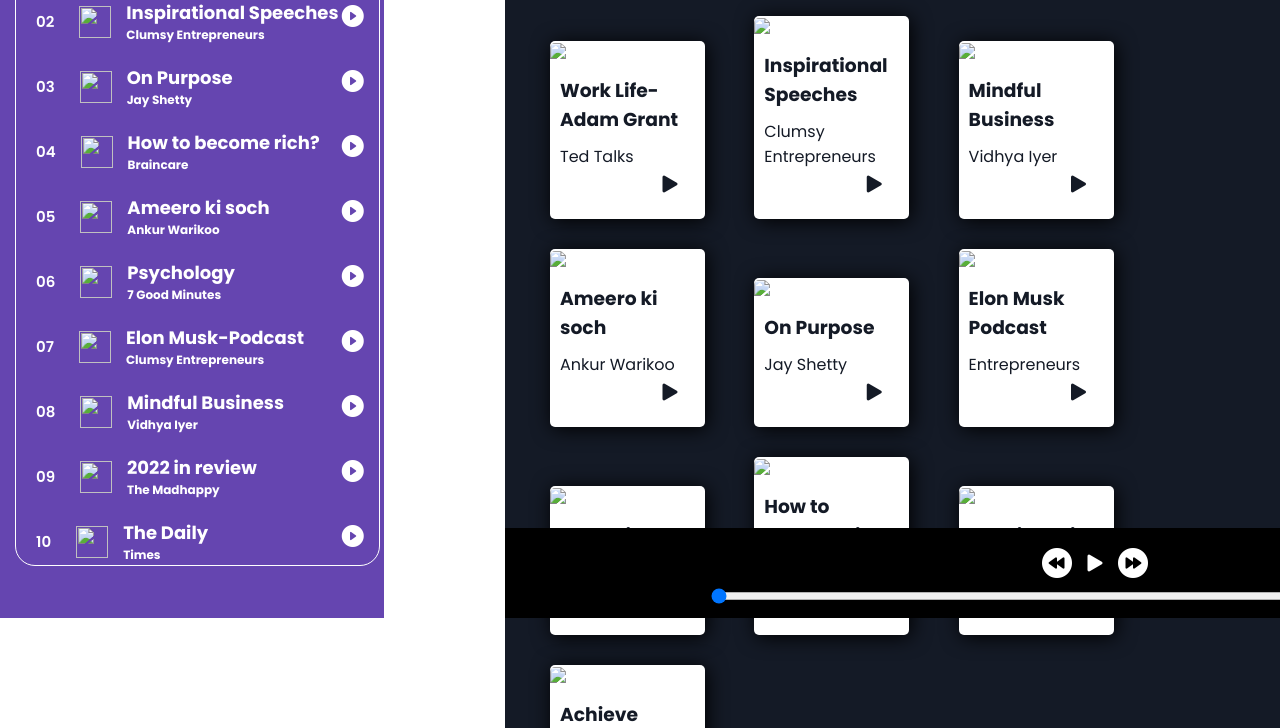
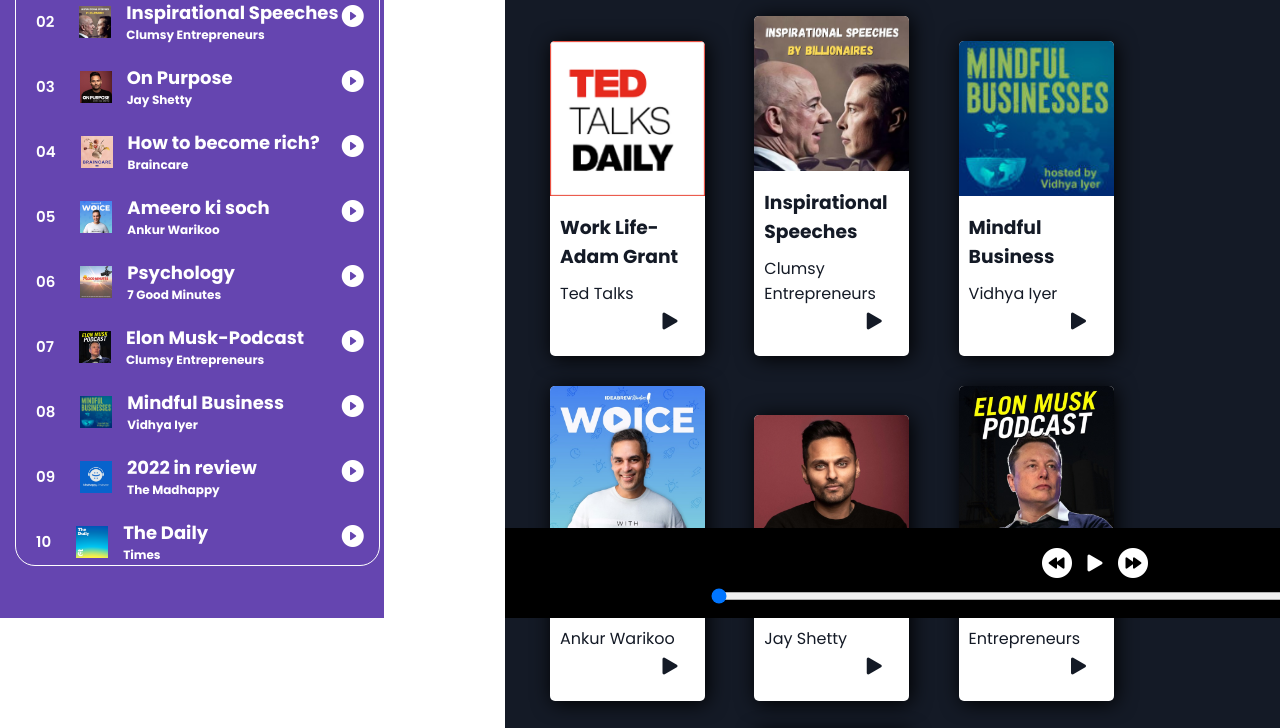
Before and after one commit to Vignesh5140/Podcast, a plain HTML site: page index.html in a window 1280 px wide. Shown: the part 182-910 px from the top of the page. Drawn offline with nearby package versions, Linux system fonts and the light colour scheme.

Commit message:
Update index.html

```diff
--- a/index.html
+++ b/index.html
@@ -26,7 +26,7 @@
                 </li>
                 <li class="songItem">
                     <span>02</span>
-                    <img src="images/2.jpg">
+                    <img src="2.jpg">
                     <h5>
                         Inspirational Speeches
                         <div class="subtitle">Clumsy Entrepreneurs</div>
@@ -35,7 +35,7 @@
                 </li>
                 <li class="songItem">
                     <span>03</span>
-                    <img src="images/5.jpg">
+                    <img src="5.jpg">
                     <h5>
                         On Purpose
                         <div class="subtitle">Jay Shetty</div>
@@ -44,7 +44,7 @@
                 </li>
                 <li class="songItem">
                     <span>04</span>
-                    <img src="images/8.jpg">
+                    <img src="8.jpg">
                     <h5>
                         How to become rich?
                         <div class="subtitle">Braincare</div>
@@ -53,7 +53,7 @@
                 </li>
                 <li class="songItem">
                     <span>05</span>
-                    <img src="images/4.jpg">
+                    <img src="4.jpg">
                     <h5>
                         Ameero ki soch
                         <div class="subtitle">Ankur Warikoo</div>
@@ -62,7 +62,7 @@
                 </li>
                 <li class="songItem">
                     <span>06</span>
-                    <img src="images/10.jpg">
+                    <img src="10.jpg">
                     <h5>
                         Psychology
                         <div class="subtitle">7 Good Minutes</div>
@@ -71,7 +71,7 @@
                 </li>
                 <li class="songItem">
                     <span>07</span>
-                    <img src="images/6.jpg">
+                    <img src="6.jpg">
                     <h5>
                         Elon Musk-Podcast
                         <div class="subtitle">Clumsy Entrepreneurs</div>
@@ -80,7 +80,7 @@
                 </li>
                 <li class="songItem">
                     <span>08</span>
-                    <img src="images/3.jpg">
+                    <img src="3.jpg">
                     <h5>
                         Mindful Business
                         <div class="subtitle">Vidhya Iyer</div>
@@ -89,7 +89,7 @@
                 </li>
                 <li class="songItem">
                     <span>09</span>
-                    <img src="images/9.jpg">
+                    <img src="9.jpg">
                     <h5>
                         2022 in review
                         <div class="subtitle">The Madhappy</div>
@@ -98,7 +98,7 @@
                 </li>
                 <li class="songItem">
                     <span>10</span>
-                    <img src="images/7.jpg">
+                    <img src="7.jpg">
                     <h5>
                         The Daily
                         <div class="subtitle">Times</div>
@@ -119,7 +119,7 @@
                     <input type="text" placeholder="Search">
                 </div>
                 <div class="profile">
-                    <img src="images/User.png">
+                    <img src="User.png">
                 </div>
             </div>
 
@@ -127,7 +127,7 @@
                 <h1>Popular Podcasts</h1>
                 <div class="cards">
                     <div class="pop_image">
-                        <img src="images/1.jpg">
+                        <img src="1.jpg">
                     </div>
                     <div class="title">
                         <h3>Work Life-Adam Grant</h3>
@@ -139,7 +139,7 @@
                 </div>
                 <div class="cards">
                     <div class="pop_image">
-                        <img src="images/2.jpg">
+                        <img src="2.jpg">
                     </div>
                     <div class="title">
                         <h3>Inspirational Speeches</h3>
@@ -151,7 +151,7 @@
                 </div>
                 <div class="cards">
                     <div class="pop_image">
-                        <img src="images/3.jpg">
+                        <img src="3.jpg">
                     </div>
                     <div class="title">
                         <h3>Mindful Business</h3>
@@ -163,7 +163,7 @@
                 </div>
                 <div class="cards">
                     <div class="pop_image">
-                        <img src="images/4.jpg">
+                        <img src="4.jpg">
                     </div>
                     <div class="title">
                         <h3>Ameero ki soch</h3>
@@ -175,7 +175,7 @@
                 </div>
                 <div class="cards">
                     <div class="pop_image">
-                        <img src="images/5.jpg">
+                        <img src="5.jpg">
                     </div>
                     <div class="title">
                         <h3>On Purpose</h3>
@@ -187,7 +187,7 @@
                 </div>
                 <div class="cards">
                     <div class="pop_image">
-                        <img src="images/6.jpg">
+                        <img src="6.jpg">
                     </div>
                     <div class="title">
                         <h3>Elon Musk Podcast</h3>
@@ -199,7 +199,7 @@
                 </div>
                 <div class="cards">
                     <div class="pop_image">
-                        <img src="images/7.jpg">
+                        <img src="7.jpg">
                     </div>
                     <div class="title">
                         <h3>The Daily</h3>
@@ -211,7 +211,7 @@
                 </div>
                 <div class="cards">
                     <div class="pop_image">
-                        <img src="images/8.jpg">
+                        <img src="8.jpg">
                     </div>
                     <div class="title">
                         <h3>How to become rich?</h3>
@@ -223,7 +223,7 @@
                 </div>
                 <div class="cards">
                     <div class="pop_image">
-                        <img src="images/9.jpg">
+                        <img src="9.jpg">
                     </div>
                     <div class="title">
                         <h3>2022 in review</h3>
@@ -235,7 +235,7 @@
                 </div>
                 <div class="cards">
                     <div class="pop_image">
-                        <img src="images/10.jpg">
+                        <img src="10.jpg">
                     </div>
                     <div class="title">
                         <h3>Achieve success</h3>
```
